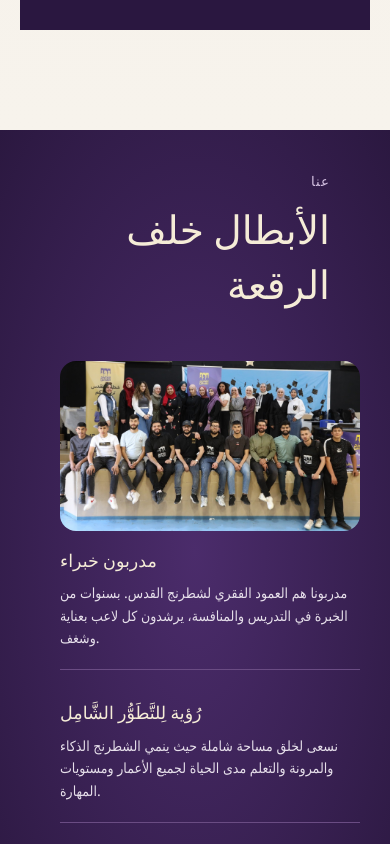
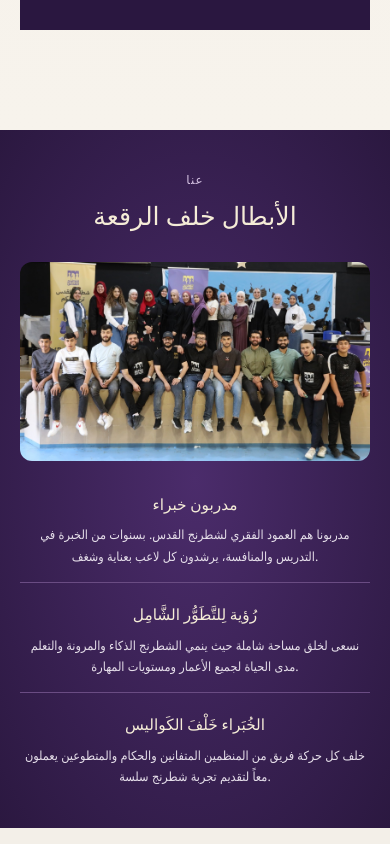
Before and after one commit to amman1910/levelup-school-chess, a React (Vite) app in the folder chess-app/: page / in a window 390 px wide. Shown: the part 1820-2664 px from the top of the page. Built offline with nearby package versions, Linux system fonts and the light colour scheme; no server answers; the database is empty.

Commit message:
feat: enhance mobile responsiveness for About Us section

```diff
--- a/chess-app/src/components/Guest/AboutUsSection/AboutUsSection.css
+++ b/chess-app/src/components/Guest/AboutUsSection/AboutUsSection.css
@@ -11,8 +11,8 @@
 .about-header {
   max-width: 700px;
   text-align: left;
-   align-self: flex-start;
-     padding-left: 0;
+  align-self: flex-start;
+  padding-left: 0;
 }
 
 .about-section-label {
@@ -26,7 +26,6 @@
   margin-left: 0;
   text-align: left;
 }
-
 
 .about-title {
   font-family: 'Playfair Display', serif;
@@ -93,3 +92,147 @@
   text-align: left;
   margin-left: 0;
 }
+
+/* ========== MOBILE RESPONSIVE ========== */
+
+/* Tablets */
+@media (max-width: 768px) {
+  .about-section {
+    padding: 60px 40px;
+    gap: 40px;
+  }
+
+  .about-title {
+    font-size: 2.2rem;
+  }
+
+  .about-content-row {
+    gap: 30px;
+  }
+
+  .about-image-side,
+  .about-text-side {
+    min-width: 250px;
+  }
+
+  .about-text-side {
+    gap: 25px;
+    margin-top: 0;
+  }
+
+  .about-paragraph h3 {
+    font-size: 1.15rem;
+  }
+
+  .about-paragraph p {
+    font-size: 0.95rem;
+  }
+}
+
+/* Mobile */
+@media (max-width: 480px) {
+  .about-section {
+    padding: 40px 20px;
+    gap: 30px;
+  }
+
+  .about-header {
+    max-width: 100%;
+    text-align: center;
+    align-self: center;
+  }
+
+  .about-section-label {
+    font-size: 0.85rem;
+    text-align: center;
+    margin-bottom: 8px;
+  }
+
+  .about-title {
+    font-size: 1.8rem;
+    text-align: center;
+    line-height: 1.3;
+  }
+
+  .about-content-row {
+    flex-direction: column;
+    gap: 25px;
+  }
+
+  .about-image-side,
+  .about-text-side {
+    min-width: 100%;
+    flex: none;
+  }
+
+  .about-image-side img {
+    border-radius: 12px;
+  }
+
+  .about-text-side {
+    gap: 20px;
+    margin-top: 0;
+  }
+
+  .about-paragraph h3 {
+    font-size: 1.1rem;
+    text-align: center;
+  }
+
+  .about-paragraph p {
+    font-size: 0.9rem;
+    line-height: 1.7;
+    text-align: center;
+  }
+
+  .about-paragraph:not(:last-child) {
+    padding-bottom: 15px;
+  }
+
+  /* התאמה לכיוון טקסט במובייל */
+  html[dir="rtl"] .about-section-label,
+  html[dir="rtl"] .about-title,
+  html[dir="rtl"] .about-paragraph h3,
+  html[dir="rtl"] .about-paragraph p {
+    text-align: center;
+  }
+
+  html[dir="ltr"] .about-section-label,
+  html[dir="ltr"] .about-title,
+  html[dir="ltr"] .about-paragraph h3,
+  html[dir="ltr"] .about-paragraph p {
+    text-align: center;
+  }
+}
+
+/* Extra small screens */
+@media (max-width: 320px) {
+  .about-section {
+    padding: 30px 16px;
+    gap: 25px;
+  }
+
+  .about-title {
+    font-size: 1.6rem;
+  }
+
+  .about-content-row {
+    gap: 20px;
+  }
+
+  .about-text-side {
+    gap: 18px;
+  }
+
+  .about-paragraph h3 {
+    font-size: 1rem;
+  }
+
+  .about-paragraph p {
+    font-size: 0.85rem;
+  }
+
+  .about-image-side img {
+    border-radius: 8px;
+  }
+}
```
